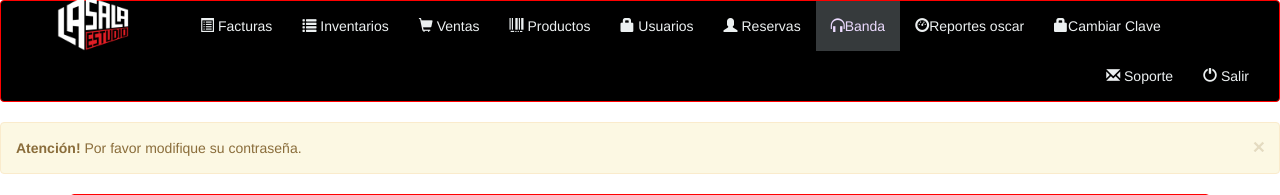
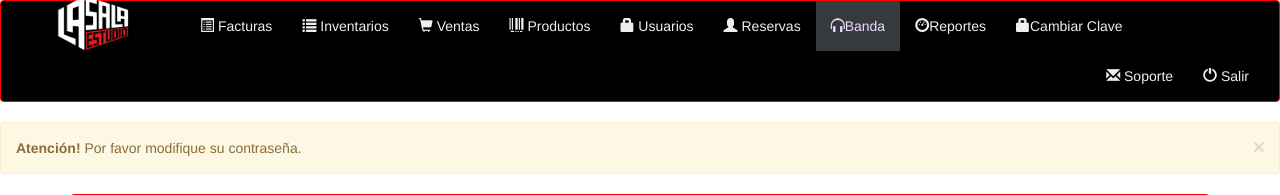
Before and after one commit to edinsongallego/SalaEstudio, a PHP site: page /tcpdf/banda.php in a window 1280 px wide. Shown: the top 195 px of the page. Run offline with PHP 8.4, Linux system fonts and the light colour scheme; a user stored in the database is signed in; data comes from the database, SQL or seed files in the repository; data that the repository does not hold is empty; some libraries are stand-ins or nearby versions.

Commit message:
Merge origin/master
Conflicts:
	navbar.php

```diff
--- a/navbar.php
+++ b/navbar.php
@@ -28,7 +28,7 @@
 		  <li class="<?php echo @$active_reservas;?>"><a href="reservas.php"><i class='glyphicon glyphicon-user'></i> Reservas <span class="sr-only">(current)</span></a></li>
 			  <!--<li class="<?php echo $active_maestros;?>"><a href="reserva.html"><i class='glyphicon glyphicon-user'></i> Maestros <span class="sr-only">(current)</span></a></li>-->
         <li class="<?php echo @$active_banda;?>"><a href="banda.php" onclick="get_user_id('<?php echo $_SESSION['NM_DOCUMENTO_ID']; ?>');"><i  class='glyphicon glyphicon-headphones'></i>Banda</a></li>
-        <li class="<?php echo @$active_reporte;?>"><a href="reportes.php" onclick="get_user_id('<?php echo $_SESSION['NM_DOCUMENTO_ID']; ?>');"><i  class='glyphicon glyphicon-dashboard'></i>Reportes oscar</a></li>
+        <li class="<?php echo @$active_reporte;?>"><a href="reportes.php" onclick="get_user_id('<?php echo $_SESSION['NM_DOCUMENTO_ID']; ?>');"><i  class='glyphicon glyphicon-dashboard'></i>Reportes</a></li>
         <?php if ($_SESSION['RESTAURAR_CONTRASENA'] == 1): ?>
         <li id="opt_menu_cambiar_clave" class="<?php echo $active_reservas;?>"><a href="" data-toggle="modal" data-target="#myModal3" onclick="get_user_id('<?php echo $_SESSION['NM_DOCUMENTO_ID']; ?>');"><i  class='glyphicon glyphicon-lock'></i>Cambiar Clave</a></li>
         <?php endif ?>
```
